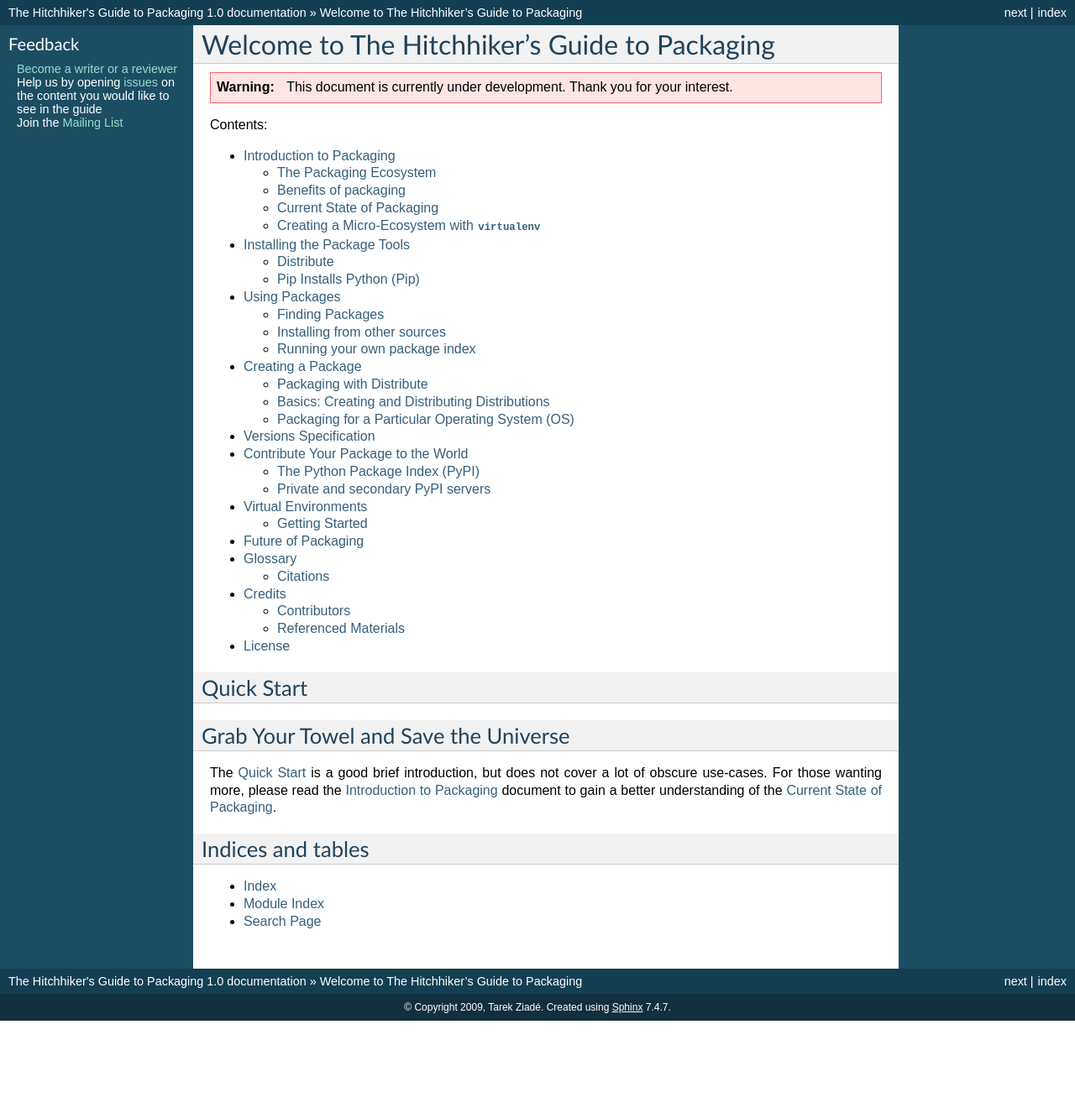
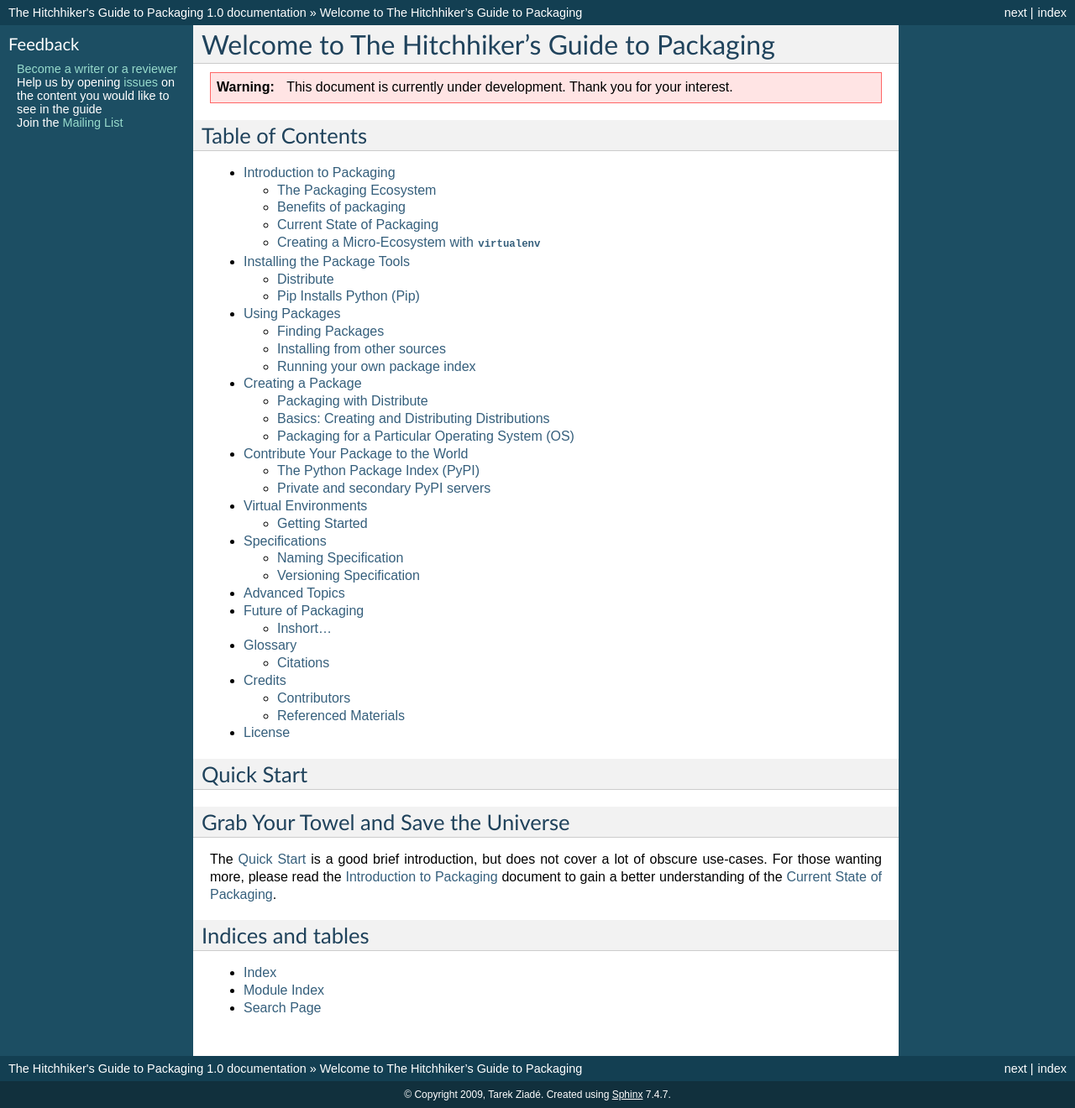
Before and after one commit to pypa/packaging.python.org, a Sphinx documentation site: the page built from source/index.txt, in a window 1280 px wide. Shown: the whole page at 84% size. Built offline with Sphinx 7.4.7, drawn with Linux system fonts in a browser that asks for light colours; before the commit the page ends 1216 px from its top, so only the background shows below that.

```diff
--- /dev/null
+++ b/source/advanced.txt
@@ -0,0 +1,3 @@
+===============
+Advanced Topics
+===============
--- a/source/index.txt
+++ b/source/index.txt
@@ -4,19 +4,25 @@ Welcome to The Hitchhiker's Guide to Packaging
 
 .. warning:: This document is currently under development. Thank you for your interest.
 
-Contents:
+Table of Contents
+=================
 
 .. toctree::
    :maxdepth: 2
 
    introduction.txt
    installation.txt
+
    usage.txt
    creation.txt
-   versioning.txt
+
    contributing.txt
    virtualenv.txt
+
+   specification.txt
+   advanced.txt
    future.txt
+
    glossary.txt
    credits.txt
    license.txt
--- /dev/null
+++ b/source/specification.txt
@@ -0,0 +1,9 @@
+==============
+Specifications
+==============
+
+Naming Specification
+====================
+
+Versioning Specification
+========================
--- a/source/versioning.txt
+++ /dev/null
@@ -1,3 +0,0 @@
-======================
-Versions Specification
-======================
```
Also changed, not shown: source/future.txt (+13 -0 lines).
